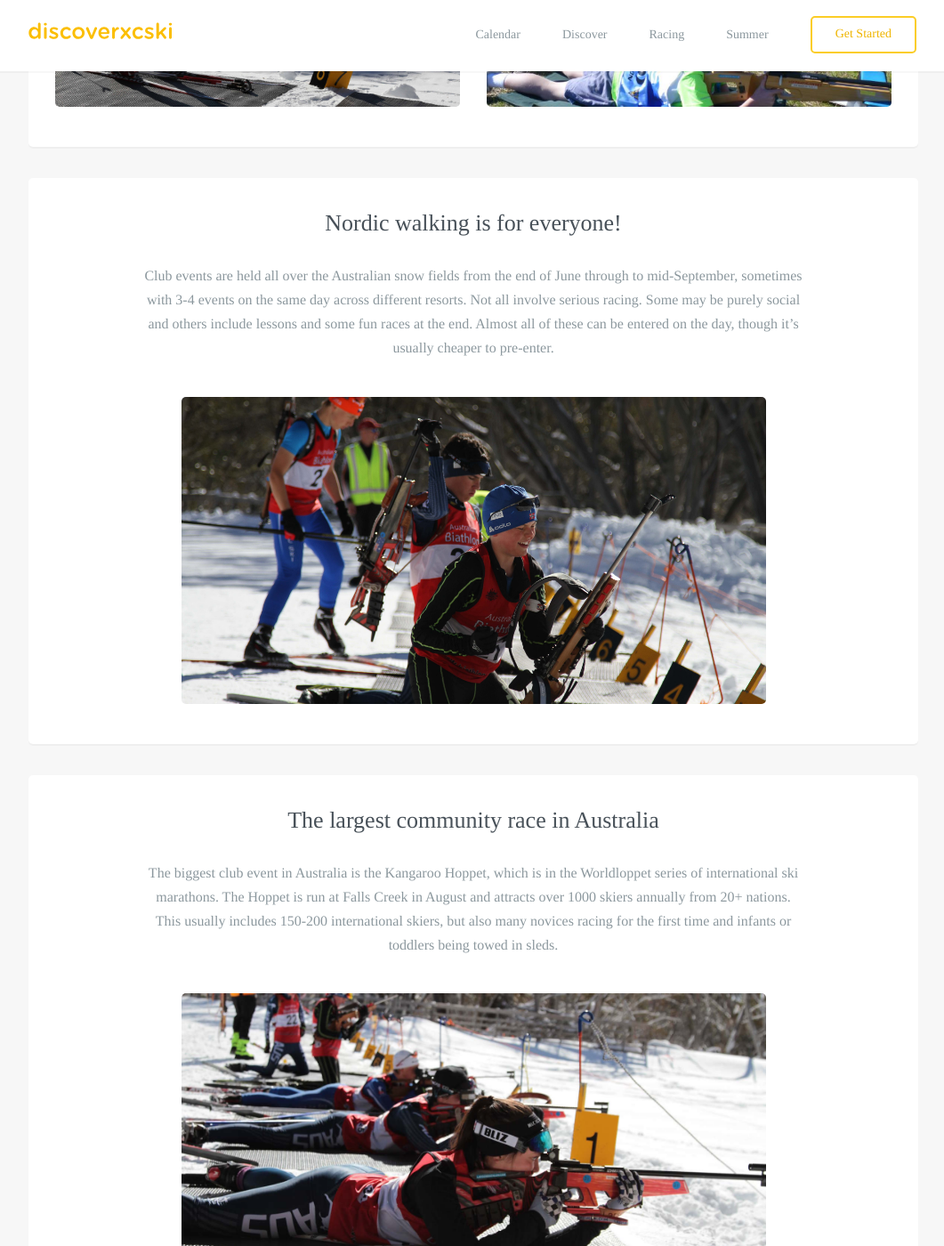
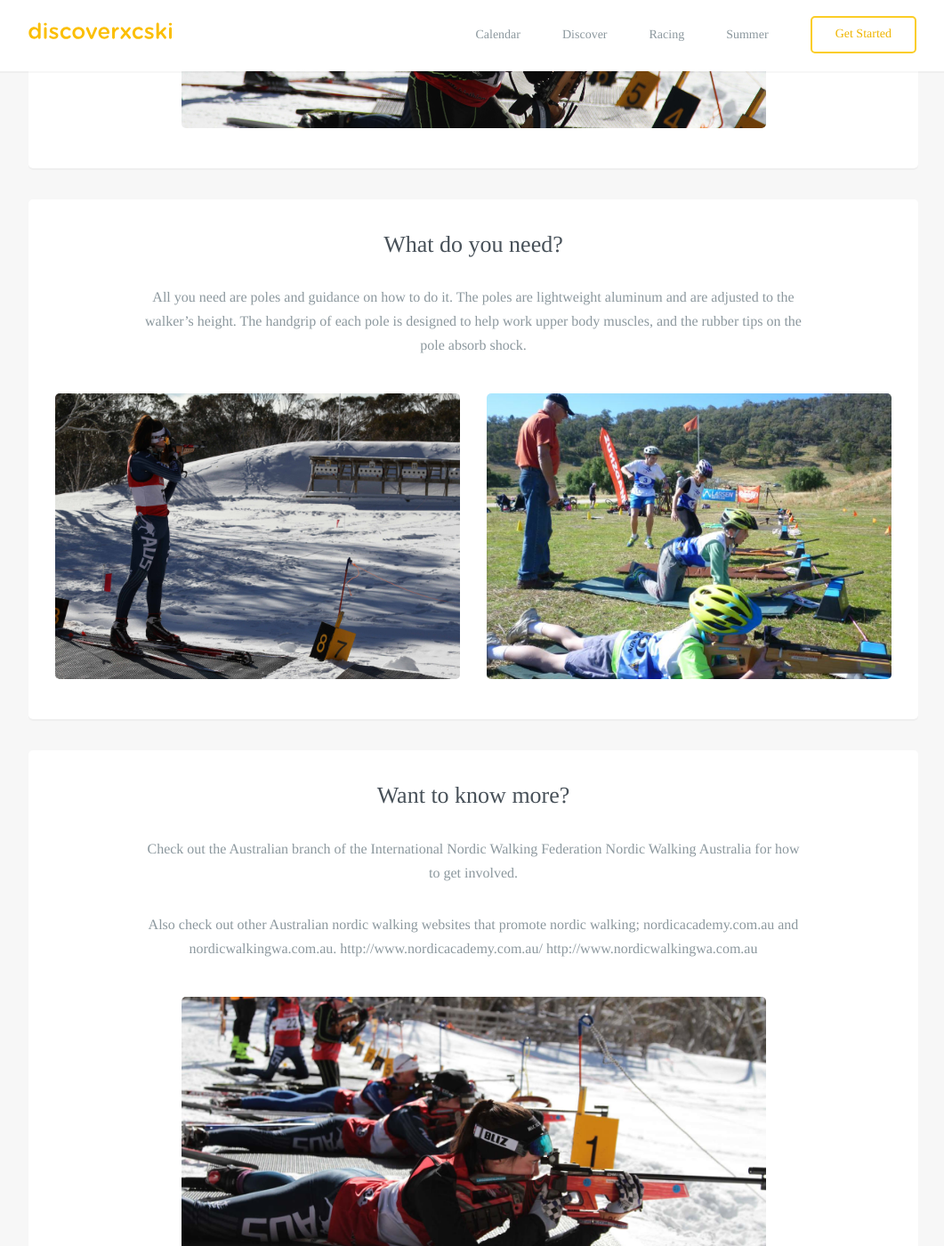
Before and after one commit to robcatto/robcatto.github.io, a Jekyll site: the page built from summer/nordic-walking/index.html, in a window 1280 px wide and 1400 px high, scrolled down 669 px. Shown: the whole window at 89% size, without its empty margins (108-1169 px from the left). Built offline with Jekyll 4.4.1, drawn with Linux system fonts in a browser that asks for light colours; some web fonts are replaced; Markdown is read by kramdown in place of the engine named in the settings; some of the changed text lies outside the part shown.

Commit message:
Update index.html

```diff
--- a/summer/nordic-walking/index.html
+++ b/summer/nordic-walking/index.html
@@ -46,11 +46,22 @@ layout: default
         <div id="content1">
 
 
-                 <section class="mobile_section">
-                <h3>A whole week of XC Skiing events!</h3>
+        <section class="mobile_section">
+                <h3>Nordic walking is for everyone!</h3>
+                <p>Nordic walking originated in Europe and has become very popular particularly in Finland and Germany. Like cross country skiing it works both the upper and lower body, with similar health benefits of cross country skiing.
+
+                </p>
+                <div class="one">
+                <div class="onelarge centered" style="
+                background-image: url(http://www.discoverxcski.com/images/biathlon-introduction.jpg);
+                background-size: cover;
+                "></div>
+                </section>
+
+   <section class="mobile_section">
+                <h3>What do you need?</h3>
                 <p>
-                    In NSW, Perisher XC Week at the start of August features 10+ club events over a 9-day period, including the long running KAC Perisher to Charlotte Pass on the Wednesday and the Snowy Mountain Classic on the final Saturday.
-
+                   All you need are poles and guidance on how to do it.  The poles are lightweight aluminum and are adjusted to the walker’s height. The handgrip of each pole is designed to help work upper body muscles, and the rubber tips on the pole absorb shock.
 
                 </p>
                 <div class="row">
@@ -87,23 +98,13 @@ layout: default
                   </section>
 
 
-
-        <section class="mobile_section">
-                <h3>Nordic walking is for everyone!</h3>
-                <p>Club events are held all over the Australian snow fields from the end of June through to mid-September, sometimes with 3-4 events on the same day across different resorts. Not all involve serious racing. Some may be purely social and others include lessons and some fun races at the end. Almost all of these can be entered on the day, though it’s usually cheaper to pre-enter.
-
-                </p>
-                <div class="one">
-                <div class="onelarge centered" style="
-                background-image: url(http://www.discoverxcski.com/images/biathlon-introduction.jpg);
-                background-size: cover;
-                "></div>
-                </section>
-
-
                 <section class="mobile_section">
-                    <h3>The largest community race in Australia</h3>
-                    <p>The biggest club event in Australia is the Kangaroo Hoppet, which is in the Worldloppet series of international ski marathons. The Hoppet is run at Falls Creek in August and attracts over 1000 skiers annually from 20+ nations.  This usually includes 150-200 international skiers, but also many novices racing for the first time and infants or toddlers being towed in sleds.
+                    <h3>Want to know more?</h3>
+                    <p>Check out the Australian branch of the International Nordic Walking Federation Nordic Walking Australia for how to get involved.
+<p>
+Also check out other Australian nordic walking websites that promote nordic walking; nordicacademy.com.au and nordicwalkingwa.com.au.
+http://www.nordicacademy.com.au/
+http://www.nordicwalkingwa.com.au
 
                     </p>
                     <div class="one">
```
